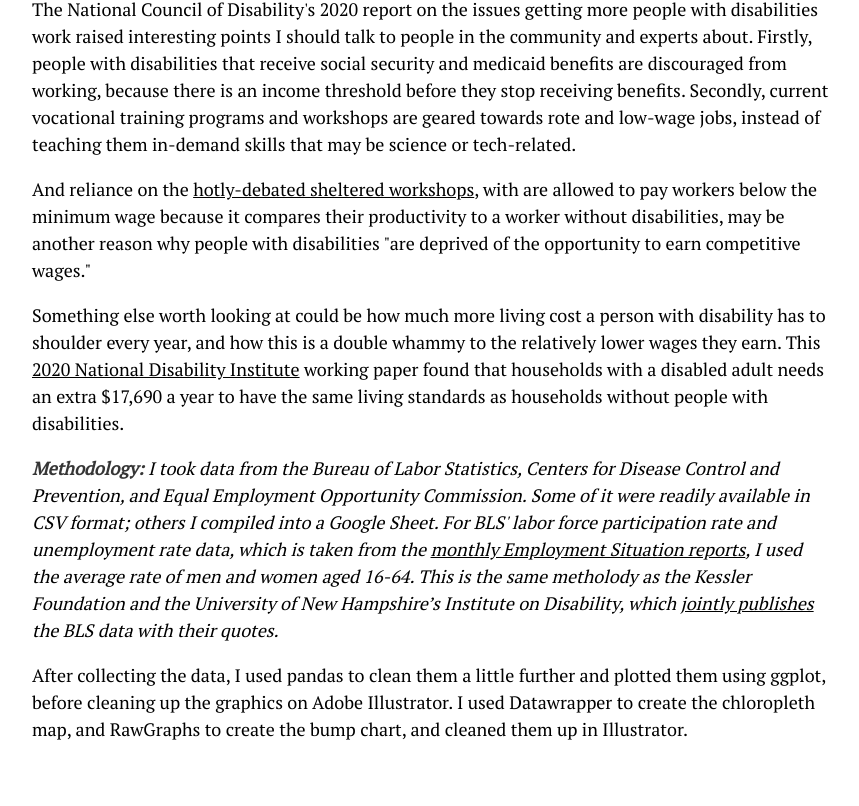
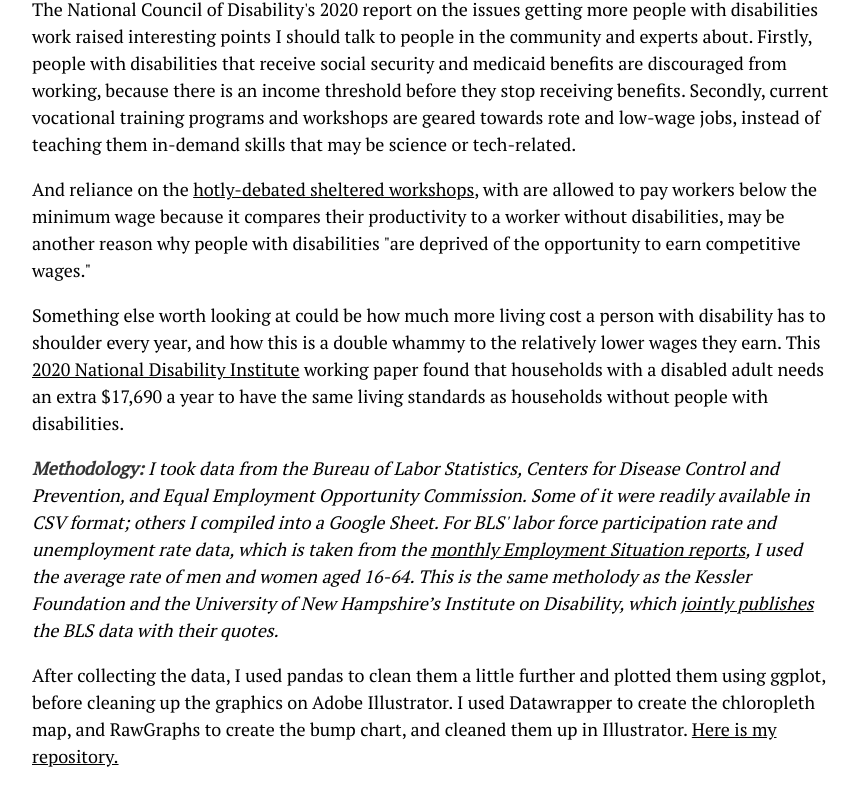
Before and after one commit to rachel-el-p/disabilities_workers, a plain HTML site: page index.html in a window 1280 px wide. Shown: the part 4014-4820 px from the top of the page, without its empty margins (208-1067 px from the left). Drawn offline with nearby package versions, Linux system fonts and the light colour scheme.

Commit message:
Update index.html

```diff
--- a/index.html
+++ b/index.html
@@ -2283,7 +2283,7 @@ competitive wages." </p>
 
  <p> <em><strong>Methodology:</strong> I took data from the Bureau of Labor Statistics, Centers for Disease Control and Prevention, and  Equal Employment Opportunity Commission. Some of it were readily available in CSV format; others I compiled into a Google Sheet. For BLS' labor force participation rate and unemployment rate data, which is taken from the <a href="https://www.bls.gov/bls/news-release/empsit.htm#2023">monthly Employment Situation reports</a>, I used the average rate of men and women aged 16-64. This is the same metholody as the Kessler Foundation and the University of New Hampshire’s Institute on Disability, which <a href="https://kesslerfoundation.org/press-release/ntide-january-2023-jobs-report-more-people-disabilities-are-striving-work-will">jointly publishes</a> the BLS data with their quotes. </p></em>
 
-	<p>After collecting the data, I used pandas to clean them a little further and plotted them using ggplot, before cleaning up the graphics on Adobe Illustrator. I used Datawrapper to create the chloropleth map, and RawGraphs to create the bump chart, and cleaned them up in Illustrator. </em></p>
+	<p><em></em>After collecting the data, I used pandas to clean them a little further and plotted them using ggplot, before cleaning up the graphics on Adobe Illustrator. I used Datawrapper to create the chloropleth map, and RawGraphs to create the bump chart, and cleaned them up in Illustrator. <a href="https://github.com/rachel-el-p/disabilities_workers">Here is my repository.</a> </em></p>
       </div>
     </div>
   </section>
```
